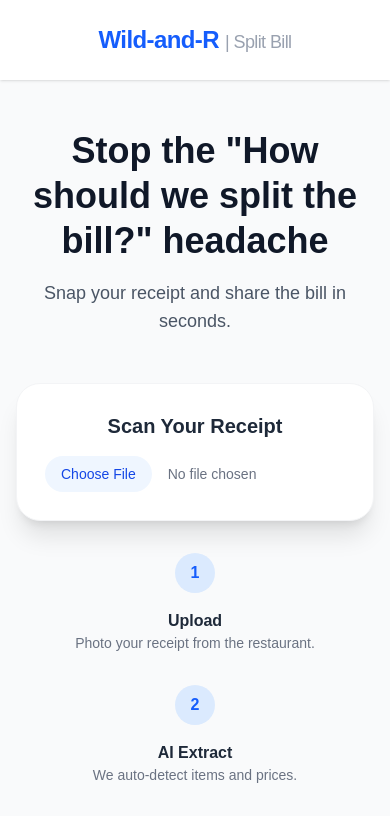
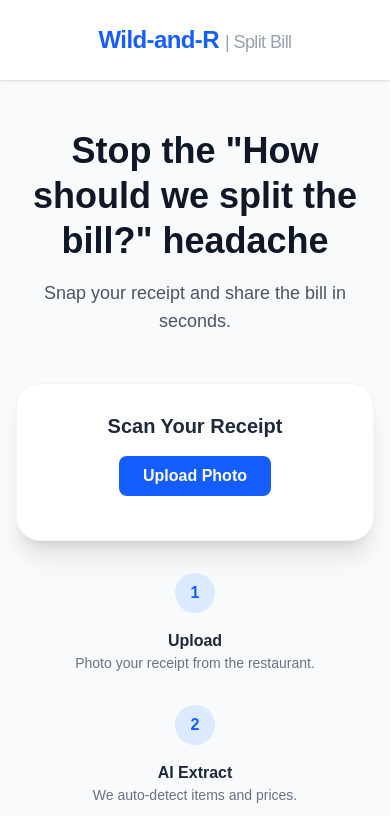
Before and after one commit to Wild-and-R/Split-Bill-App, a Next.js app: page / in a window 390 px wide. Shown: the top 816 px of the page. Built offline with nearby package versions, Linux system fonts and the light colour scheme.

Commit message:
Fix Take Photo Button not Appearing on Mobile

```diff
--- a/src/components/ReceiptUploader.tsx
+++ b/src/components/ReceiptUploader.tsx
@@ -1,6 +1,6 @@
 'use client';
 
-import { useState } from 'react';
+import { useState, useRef } from 'react';
 import { performOCR } from '@/lib/ocr';
 
 interface UploaderProps {
@@ -17,6 +17,8 @@ export default function ReceiptUploader({ onAnalysisComplete }: UploaderProps) {
     typeof navigator !== 'undefined' &&
     /iPhone|Android/i.test(navigator.userAgent);
 
+  const inputRef = useRef<HTMLInputElement>(null);
+
   const handleProcessReceipt = async () => {
     if (!file) return;
 
@@ -32,14 +34,10 @@ export default function ReceiptUploader({ onAnalysisComplete }: UploaderProps) {
         body: JSON.stringify({ rawText }),
       });
 
-      if (!response.ok) {
-        throw new Error('Failed AI extraction');
-      }
+      if (!response.ok) throw new Error('Failed AI extraction');
 
       const data = await response.json();
-      if (!data.items?.length) {
-        throw new Error('No items detected');
-      }
+      if (!data.items?.length) throw new Error('No items detected');
 
       onAnalysisComplete(data.items);
     } catch (err) {
@@ -55,11 +53,22 @@ export default function ReceiptUploader({ onAnalysisComplete }: UploaderProps) {
         Scan Your Receipt
       </h2>
 
-      {/* Native Camera / Upload */}
+      {/* Custom Upload / Camera Button */}
+      <div className="flex justify-center mb-4">
+        <button
+          onClick={() => inputRef.current?.click()}
+          className="bg-blue-600 text-white py-2 px-6 rounded-lg font-semibold"
+        >
+          {isMobile ? 'Take Photo' : 'Upload Photo'}
+        </button>
+      </div>
+
+      {/* Hidden file input */}
       <input
         type="file"
         accept="image/*"
         capture={isMobile ? 'environment' : undefined}
+        ref={inputRef}
         onChange={(e) => {
           const f = e.target.files?.[0];
           if (!f) return;
@@ -67,12 +76,10 @@ export default function ReceiptUploader({ onAnalysisComplete }: UploaderProps) {
           setPreview(URL.createObjectURL(f));
           setError(null);
         }}
-        className="block w-full text-sm text-gray-500
-          file:mr-4 file:py-2 file:px-4
-          file:rounded-full file:border-0
-          file:bg-blue-50 file:text-blue-700"
+        className="hidden"
       />
 
+      {/* Preview */}
       {preview && (
         <img
           src={preview}
@@ -81,6 +88,7 @@ export default function ReceiptUploader({ onAnalysisComplete }: UploaderProps) {
         />
       )}
 
+      {/* Process Button */}
       {file && (
         <button
           onClick={handleProcessReceipt}
@@ -92,9 +100,7 @@ export default function ReceiptUploader({ onAnalysisComplete }: UploaderProps) {
       )}
 
       {error && (
-        <p className="text-red-500 text-sm mt-4 text-center">
-          {error}
-        </p>
+        <p className="text-red-500 text-sm mt-4 text-center">{error}</p>
       )}
     </div>
   );
```
